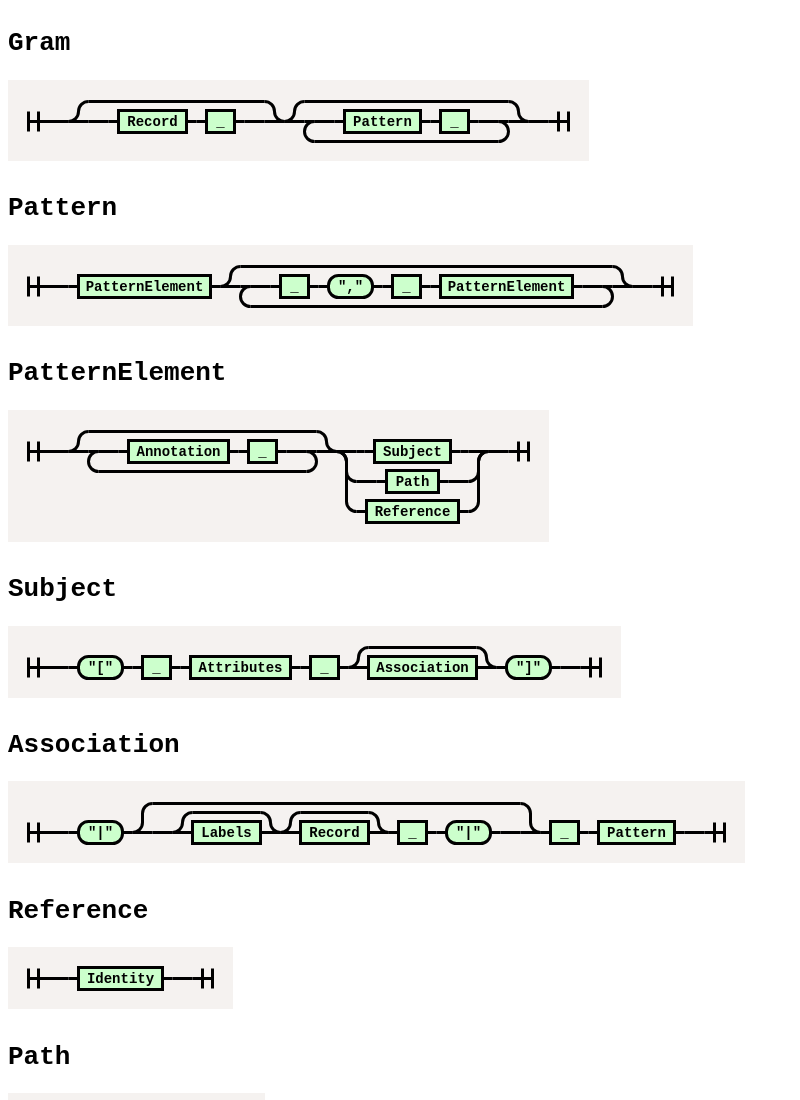
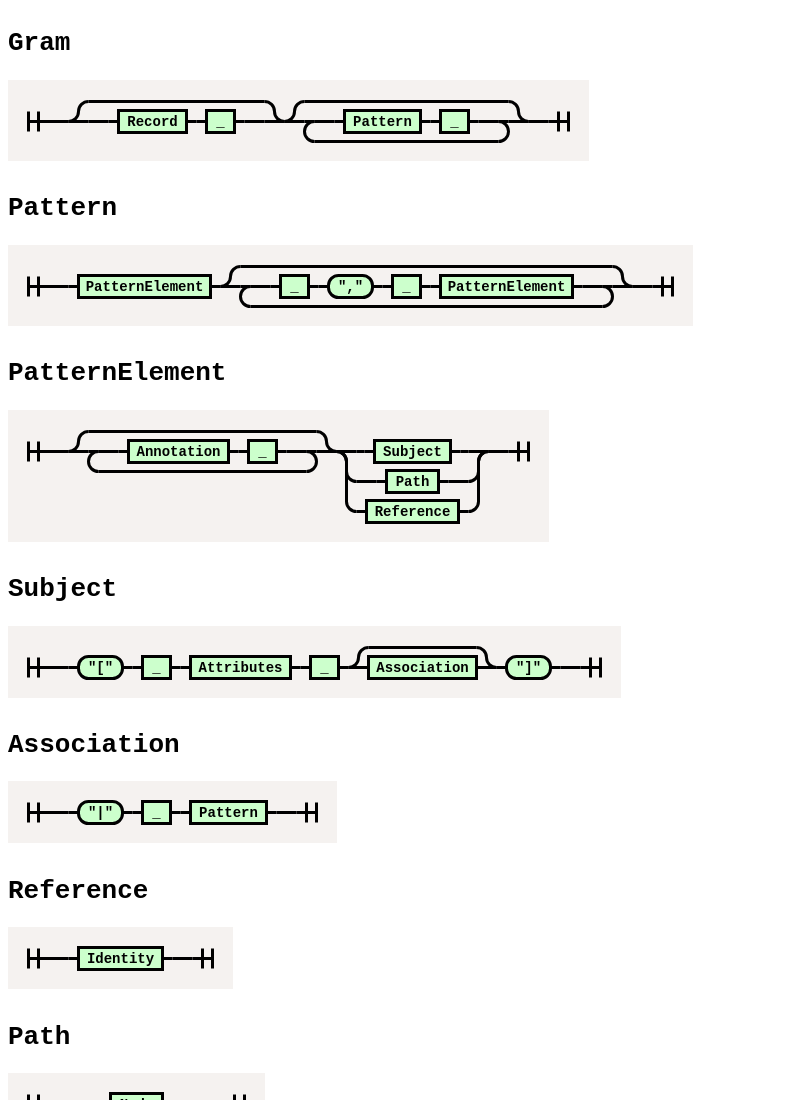
Before and after one commit to gram-data/nearley-gram, a plain HTML site: page index.html in a window 1280 px wide. Shown: the top 1100 px of the page, without its empty margins (0-800 px from the left). Drawn offline with Linux system fonts and the light colour scheme.

Commit message:
deploy: d0611843edcfa68e04e9cea2af3fdd51cfc52403

```diff
--- a/index.html
+++ b/index.html
@@ -420,115 +420,44 @@ svg.railroad-diagram rect {
 </div>
 <h1><code>Association</code></h1>
 <div>
-<svg class="railroad-diagram" width="737" height="82" viewBox="0 0 737 82">
-<g transform="translate(.5 .5)">
-<path d="M 20 41 v 20 m 10 -20 v 20 m -10 -10 h 20.5"></path>
-<g>
-<path d="M40 51h0"></path>
-<path d="M696 51h0"></path>
-<path d="M40 51h20"></path>
-<g>
-<path d="M60 51h0"></path>
-<path d="M676 51h0"></path>
-<path d="M60 51h10"></path>
-<g>
-<path d="M70 51h0"></path>
-<path d="M114 51h0"></path>
-<rect x="70" y="40" width="44" height="22" rx="10" ry="10"></rect>
-<text x="92" y="55">"|"</text>
-</g>
-<path d="M114 51h10"></path>
-<g>
-<path d="M124 51h0"></path>
-<path d="M532 51h0"></path>
-<path d="M124 51a10 10 0 0 0 10 -10v-9a10 10 0 0 1 10 -10"></path>
-<g>
-<path d="M144 22h368"></path>
-</g>
-<path d="M512 22a10 10 0 0 1 10 10v9a10 10 0 0 0 10 10"></path>
-<path d="M124 51h20"></path>
-<g>
-<path d="M144 51h0"></path>
-<path d="M512 51h0"></path>
-<path d="M144 51h20"></path>
-<g>
-<path d="M164 51h0"></path>
-<path d="M492 51h0"></path>
-<g>
-<path d="M164 51h0"></path>
-<path d="M272 51h0"></path>
-<path d="M164 51a10 10 0 0 0 10 -10v0a10 10 0 0 1 10 -10"></path>
-<g>
-<path d="M184 31h68"></path>
-</g>
-<path d="M252 31a10 10 0 0 1 10 10v0a10 10 0 0 0 10 10"></path>
-<path d="M164 51h20"></path>
-<g>
-<path d="M184 51h0"></path>
-<path d="M252 51h0"></path>
-<rect x="184" y="40" width="68" height="22"></rect>
-<text x="218" y="55">Labels</text>
-</g>
-<path d="M252 51h20"></path>
-</g>
-<g>
-<path d="M272 51h0"></path>
-<path d="M380 51h0"></path>
-<path d="M272 51a10 10 0 0 0 10 -10v0a10 10 0 0 1 10 -10"></path>
-<g>
-<path d="M292 31h68"></path>
-</g>
-<path d="M360 31a10 10 0 0 1 10 10v0a10 10 0 0 0 10 10"></path>
-<path d="M272 51h20"></path>
-<g>
-<path d="M292 51h0"></path>
-<path d="M360 51h0"></path>
-<rect x="292" y="40" width="68" height="22"></rect>
-<text x="326" y="55">Record</text>
-</g>
-<path d="M360 51h20"></path>
-</g>
-<path d="M380 51h10"></path>
-<g>
-<path d="M390 51h0"></path>
-<path d="M418 51h0"></path>
-<rect x="390" y="40" width="28" height="22"></rect>
-<text x="404" y="55">&#95;</text>
-</g>
-<path d="M418 51h10"></path>
-<path d="M428 51h10"></path>
-<g>
-<path d="M438 51h0"></path>
-<path d="M482 51h0"></path>
-<rect x="438" y="40" width="44" height="22" rx="10" ry="10"></rect>
-<text x="460" y="55">"|"</text>
-</g>
-<path d="M482 51h10"></path>
-</g>
-<path d="M492 51h20"></path>
-</g>
-<path d="M512 51h20"></path>
-</g>
-<path d="M532 51h10"></path>
-<g>
-<path d="M542 51h0"></path>
-<path d="M570 51h0"></path>
-<rect x="542" y="40" width="28" height="22"></rect>
-<text x="556" y="55">&#95;</text>
-</g>
-<path d="M570 51h10"></path>
-<path d="M580 51h10"></path>
-<g>
-<path d="M590 51h0"></path>
-<path d="M666 51h0"></path>
-<rect x="590" y="40" width="76" height="22"></rect>
-<text x="628" y="55">Pattern</text>
-</g>
-<path d="M666 51h10"></path>
-</g>
-<path d="M676 51h20"></path>
-</g>
-<path d="M 696 51 h 20 m -10 -10 v 20 m 10 -20 v 20"></path>
+<svg class="railroad-diagram" width="329" height="62" viewBox="0 0 329 62">
+<g transform="translate(.5 .5)">
+<path d="M 20 21 v 20 m 10 -20 v 20 m -10 -10 h 20.5"></path>
+<g>
+<path d="M40 31h0"></path>
+<path d="M288 31h0"></path>
+<path d="M40 31h20"></path>
+<g>
+<path d="M60 31h0"></path>
+<path d="M268 31h0"></path>
+<path d="M60 31h10"></path>
+<g>
+<path d="M70 31h0"></path>
+<path d="M114 31h0"></path>
+<rect x="70" y="20" width="44" height="22" rx="10" ry="10"></rect>
+<text x="92" y="35">"|"</text>
+</g>
+<path d="M114 31h10"></path>
+<path d="M124 31h10"></path>
+<g>
+<path d="M134 31h0"></path>
+<path d="M162 31h0"></path>
+<rect x="134" y="20" width="28" height="22"></rect>
+<text x="148" y="35">&#95;</text>
+</g>
+<path d="M162 31h10"></path>
+<path d="M172 31h10"></path>
+<g>
+<path d="M182 31h0"></path>
+<path d="M258 31h0"></path>
+<rect x="182" y="20" width="76" height="22"></rect>
+<text x="220" y="35">Pattern</text>
+</g>
+<path d="M258 31h10"></path>
+</g>
+<path d="M268 31h20"></path>
+</g>
+<path d="M 288 31 h 20 m -10 -10 v 20 m 10 -20 v 20"></path>
 </g>
 </svg>
 
```
